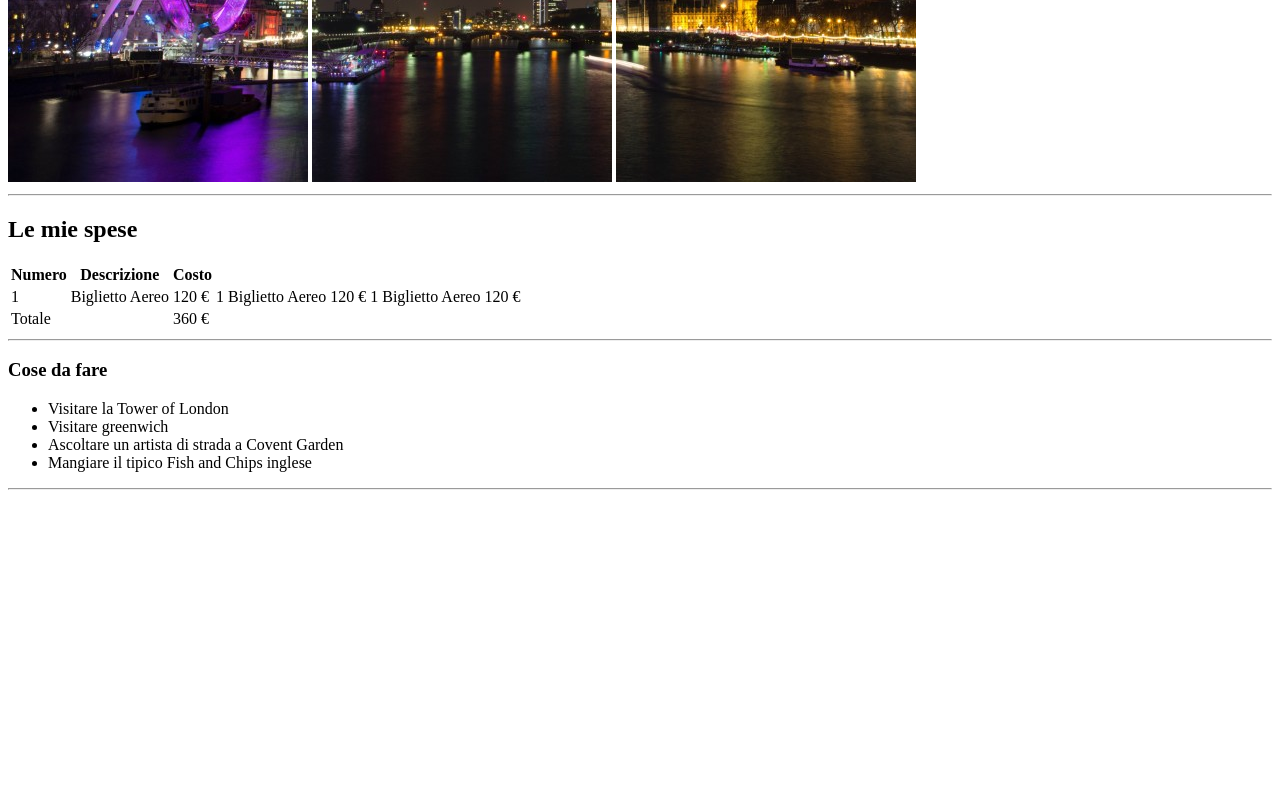
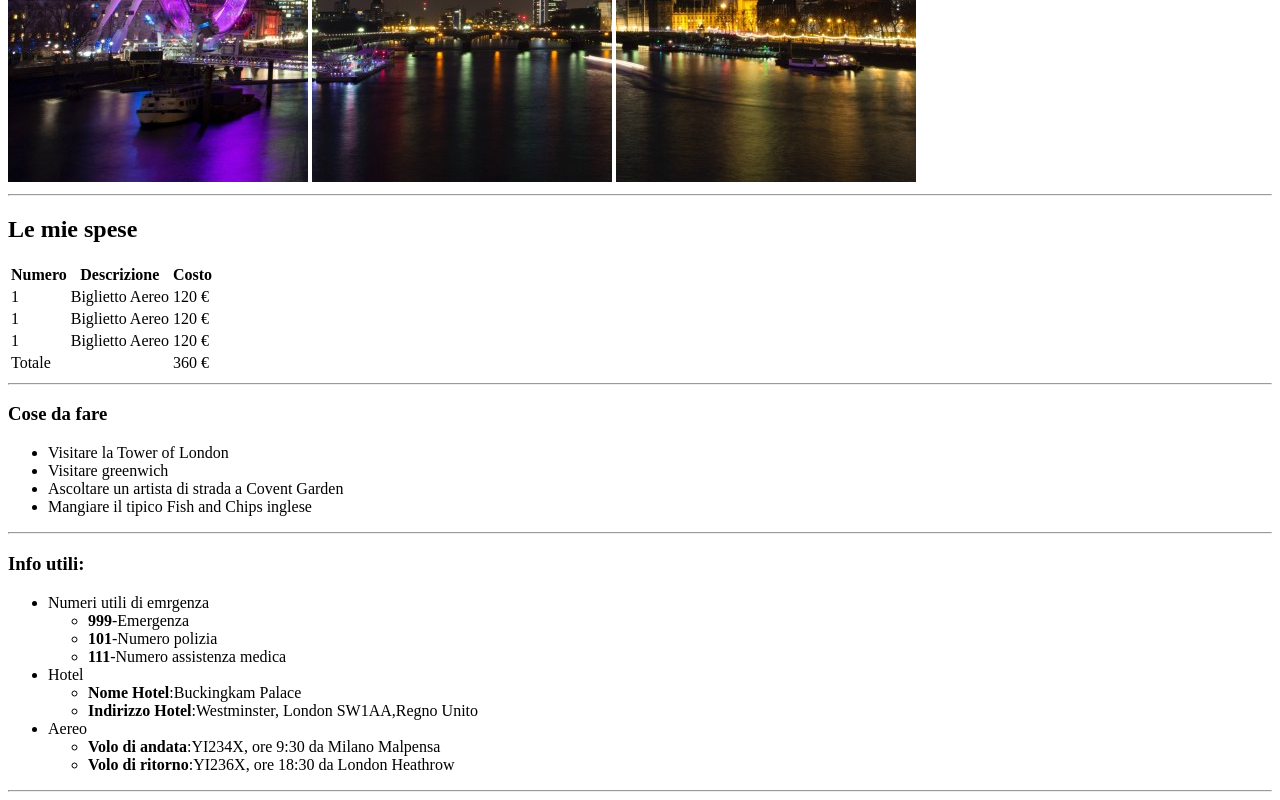
Before and after one commit to LucaMazzola02/html-london-trip, a plain HTML site: page index.html in a window 1280 px wide. Shown: the part 498-1298 px from the top of the page. Before the commit the page ends 996 px from the top, so only its background shows below. Drawn offline with Linux system fonts and the light colour scheme.

Commit message:
creation second section of main

```diff
--- a/index.html
+++ b/index.html
@@ -4,14 +4,14 @@
     <meta charset="UTF-8">
     <meta http-equiv="X-UA-Compatible" content="IE=edge">
     <meta name="viewport" content="width=device-width, initial-scale=1.0">
-    <title>hLondon-trip</title>
+    <title>London-trip</title>
 </head>
 <body>
     <header>
         <h1>Il mio viaggio a Londra</h1>
-        <img src="/img/pexels-bill-emrich-230794-0.jpg" alt="prima immagine header">
-        <img src="/img/pexels-bill-emrich-230794-1.jpg" alt="seconda immagine header">
-        <img src="/img/pexels-bill-emrich-230794-2.jpg" alt="terza immagine header">
+        <img src="img/pexels-bill-emrich-230794-0.jpg" alt="prima immagine header">
+        <img src="img/pexels-bill-emrich-230794-1.jpg" alt="seconda immagine header">
+        <img src="img/pexels-bill-emrich-230794-2.jpg" alt="terza immagine header">
     </header>
     <hr>
     <main>
@@ -29,9 +29,13 @@
                     <td>1</td>
                     <td>Biglietto Aereo</td>
                     <td>120	&euro;</td>
+                </tr>
+                <tr>
                     <td>1</td>
                     <td>Biglietto Aereo</td>
                     <td>120	&euro;</td>
+                </tr>
+                <tr>
                     <td>1</td>
                     <td>Biglietto Aereo</td>
                     <td>120	&euro;</td>
@@ -56,6 +60,36 @@
             </ul>
         </section>
         <hr>
+        <section>
+            <h3>Info utili:</h3>
+            <ul>
+                <li>Numeri utili di emrgenza
+                    <ul>
+                        <li><strong>999</strong>-Emergenza</li>
+                    </ul>
+                    <ul>
+                        <li><strong>101</strong>-Numero polizia</li>
+                    </ul>
+                    <ul>
+                        <li><strong>111</strong>-Numero assistenza medica</li>
+                    </ul>
+                </li>
+                <li>Hotel
+                    <ul>
+                        <li><strong>Nome Hotel</strong>:Buckingkam Palace</li>
+                        <li><strong>Indirizzo Hotel</strong>:Westminster, London SW1AA,Regno Unito</li>
+                    </ul>
+                </li>
+                <li>Aereo
+                    <ul>
+                        <li><strong>Volo di andata</strong>:YI234X, ore 9:30 da Milano Malpensa</li>
+                        <li><strong>Volo di ritorno</strong>:YI236X, ore 18:30 da London Heathrow</li>
+                    </ul>
+                </li>
+            </ul>
+        </section>
+        <hr>
+
     </main>
 
 </body>
```
